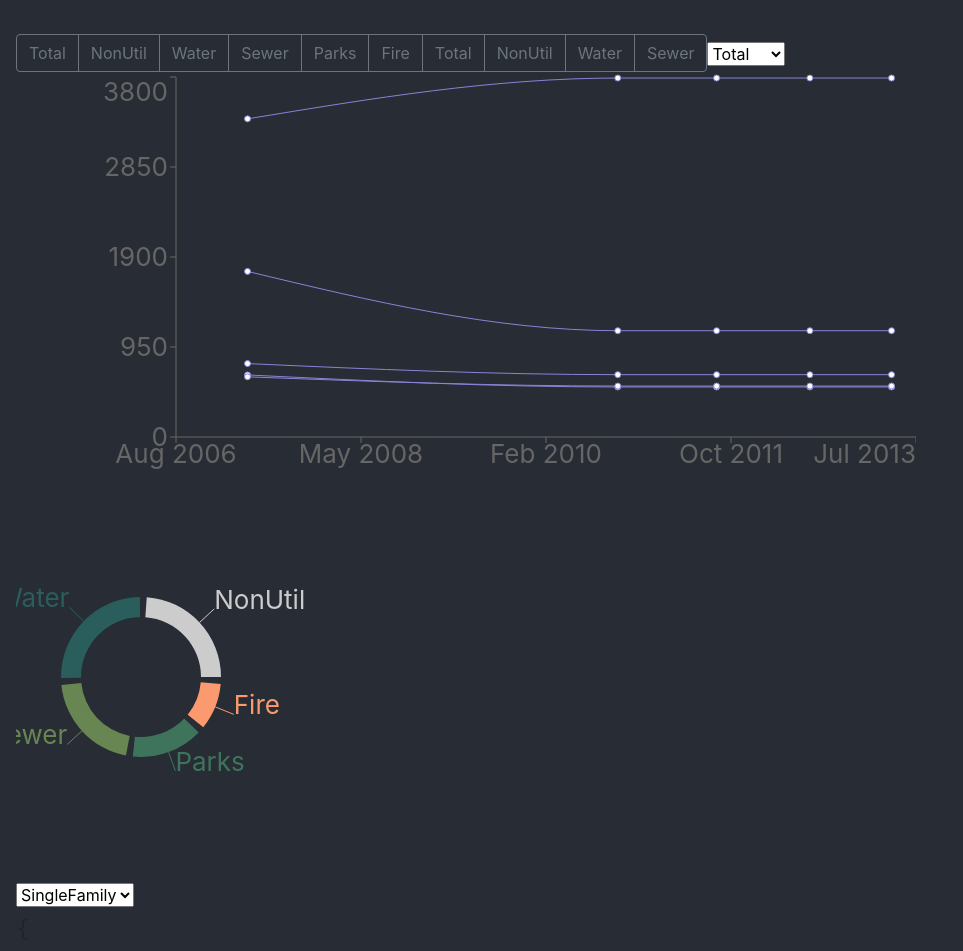
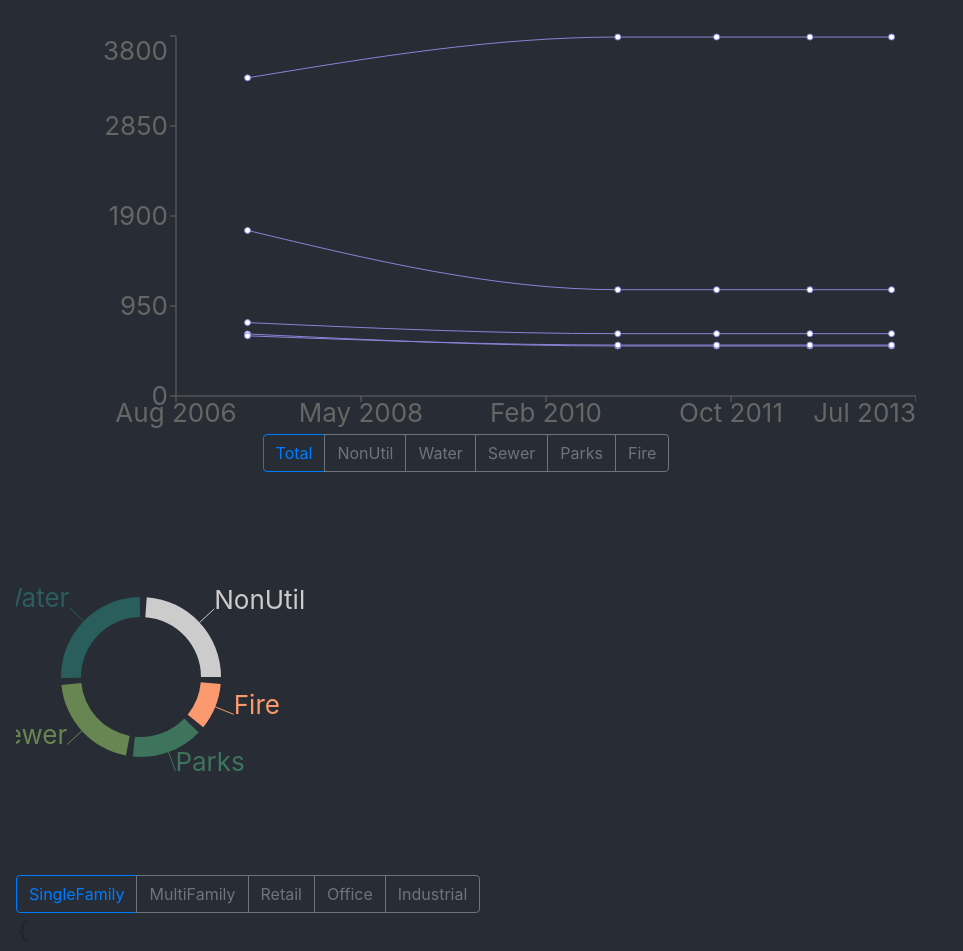
Before and after one commit to tracykm/impact-fees, a React (Create React App) app: page /Jurisdiction/Bentonville in a window 1280 px wide. Shown: the part 505-1456 px from the top of the page, without its empty margins (0-963 px from the left). Built offline with nearby package versions, Linux system fonts and the light colour scheme.

Commit message:
use buttons

```diff
--- a/src/components/ButtonOptions.tsx
+++ b/src/components/ButtonOptions.tsx
@@ -2,20 +2,22 @@ import React, { useState } from "react";
 import { ButtonGroup, Button } from "reactstrap";
 
 export const ButtonOptions = ({
-  options
+  options,
+  onChange,
+  value
 }: {
   options: Array<{ name: string; value: string }>;
+  onChange: (val: any) => void;
+  value: string;
 }) => {
   const [selected, setSelected] = useState("");
   return (
     <ButtonGroup>
       {options.map(d => (
         <Button
-          onClick={() => setSelected(d.value)}
+          onClick={() => onChange(d.value)}
           className={
-            selected === d.value
-              ? "btn-outline-primary"
-              : "btn-outline-secondary"
+            value === d.value ? "btn-outline-primary" : "btn-outline-secondary"
           }
         >
           {d.name}
--- a/src/components/HistoryLineChart.tsx
+++ b/src/components/HistoryLineChart.tsx
@@ -20,9 +20,17 @@ export const HistoryLineChart = ({
   usedKeys: UsedKeys;
 }) => {
   const [utility, setUtility] = useState("Total" as UtilityType);
-  const opts = Object.values(usedKeys)
-    .flat()
-    .slice(0, 10);
+  const opts: string[] = Object.keys(
+    Object.values(usedKeys)
+      .flat()
+      // @ts-ignore
+      .reduce((acc, k) => {
+        // @ts-ignore
+        acc[k] = k; // remove duplicates
+        return acc;
+      }, {})
+  );
+  // debugger;
 
   const data = DataEntries.map(d => ({
     SingleFamily: d.SingleFamily[utility],
@@ -33,17 +41,7 @@ export const HistoryLineChart = ({
     Updated: d.Updated
   }));
   return (
-    <>
-      <ButtonOptions options={opts.map(d => ({ name: d, value: d }))} />
-      <select
-        onChange={({ target }) => {
-          setUtility(target.value as UtilityType);
-        }}
-      >
-        {opts.map(d => (
-          <option value={d}>{d}</option>
-        ))}
-      </select>
+    <div style={{ width: "900px" }}>
       <LineChart
         width={900}
         height={400}
@@ -68,6 +66,14 @@ export const HistoryLineChart = ({
           <Line type="monotone" dataKey={propertyType} stroke="#8884d8" />
         ))}
       </LineChart>
-    </>
+      <div className="text-center">
+        <ButtonOptions
+          //@ts-ignore
+          onChange={setUtility}
+          value={utility as string}
+          options={opts.map(d => ({ name: d, value: d }))}
+        />
+      </div>
+    </div>
   );
 };
--- a/src/components/UtilPieChart.tsx
+++ b/src/components/UtilPieChart.tsx
@@ -7,6 +7,7 @@ import {
   TypesOfPlaces,
   UtilityDict
 } from "../types";
+import { ButtonOptions } from "./ButtonOptions";
 
 export const UtilPieChart = ({
   usedKeys,
@@ -35,15 +36,11 @@ export const UtilPieChart = ({
   return (
     <div>
       <DonutChart data={data} />
-      <select
-        onChange={({ target }) => {
-          setPropertyType(target.value as PropertyType);
-        }}
-      >
-        {TypesOfPlaces.map(d => (
-          <option value={d}>{d}</option>
-        ))}
-      </select>
+      <ButtonOptions
+        onChange={setPropertyType}
+        value={propertyType}
+        options={TypesOfPlaces.map(d => ({ name: d, value: d }))}
+      />
     </div>
   );
 };
```
